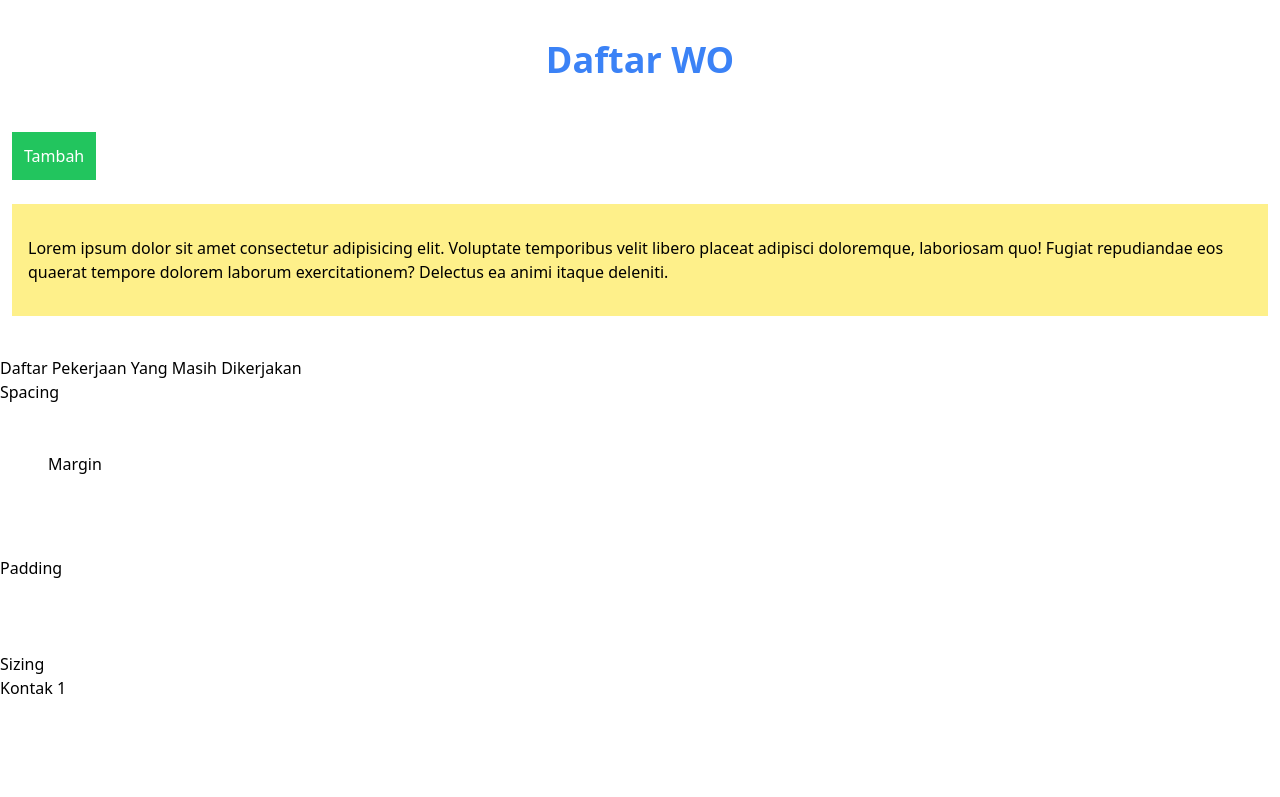
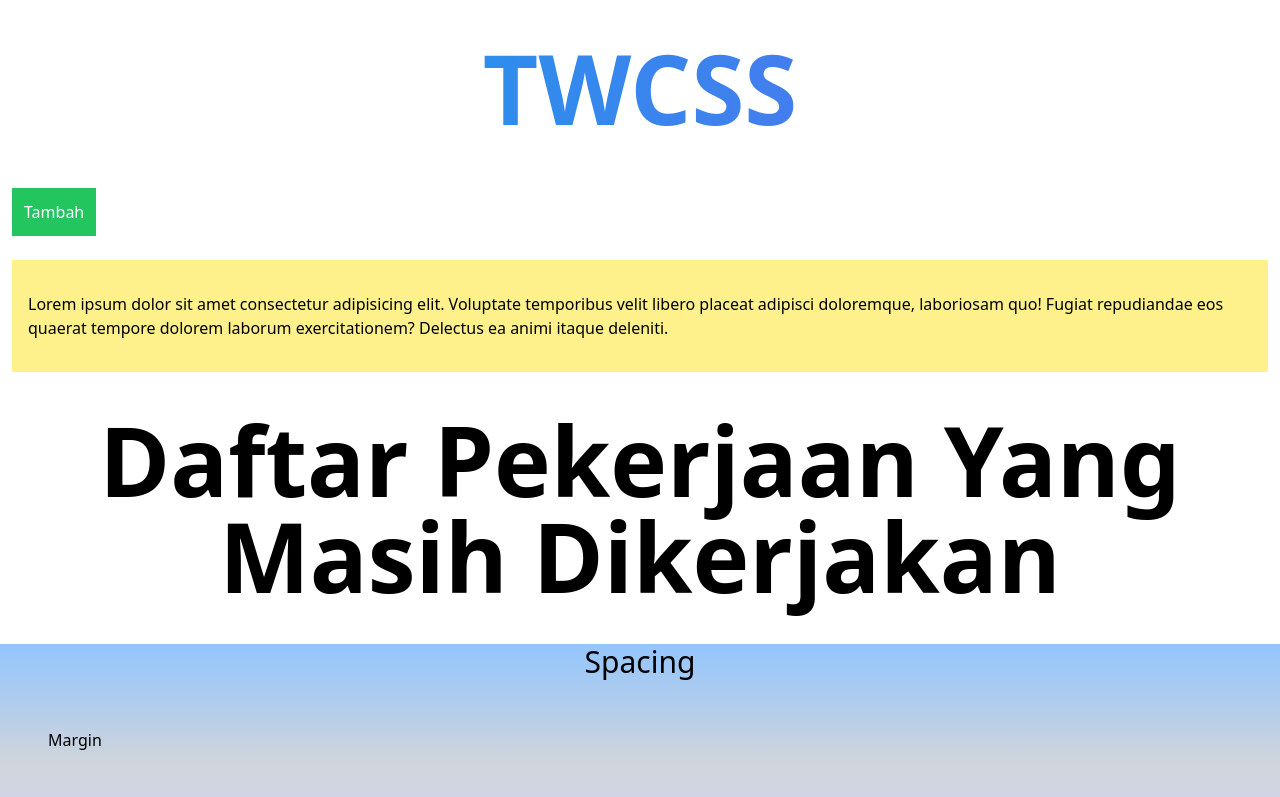
Before and after one commit to aprianto2gi/belajar_tailwind, a website: page public/index.html in a window 1280 px wide. Shown: the top 797 px of the page. Drawn offline with Linux system fonts and the light colour scheme.

Commit message:
Basic Utility

```diff
--- a/public/index.html
+++ b/public/index.html
@@ -29,22 +29,22 @@
     </script>
 </head>
 <body>
-    <h1 class="text-center text-4xl font-bold my-10 text-blue-500">Daftar WO</h1>
+    <h1 class="text-center text-8xl font-bold my-10 bg-gradient-to-r from-sky-500 to-indigo-500 bg-clip-text text-transparent">TWCSS</h1>
     <section class="mb-10">
         <a href="" class="bg-green-500 p-3 text-white inline-block m-3 hover:bg-green-600">Tambah</a>
         <p class="bg-yellow-200 m-3 p-4 py-8">Lorem ipsum dolor sit amet consectetur adipisicing elit. Voluptate temporibus velit libero placeat adipisci doloremque, laboriosam quo! Fugiat repudiandae eos quaerat tempore dolorem laborum exercitationem? Delectus ea animi itaque deleniti.</p>
     </section>
 
-    <h1>Daftar Pekerjaan Yang Masih Dikerjakan</h1>
-    <section class="mb-10">
-        <h2>Spacing</h2>
+    <h1 class="text-8xl font-bold text-center my-10">Daftar Pekerjaan Yang Masih Dikerjakan</h1>
+    <section class="mb-10 bg-gradient-to-t from-indigo-200 via-gray-300 to-blue-300">
+        <h2 class="text-3xl text-center">Spacing</h2>
         <div class="m-12">Margin</div>
         <div class="py-8">Padding</div>
     </section>
 
-    <section class="mb-10">
-        <h2>Sizing</h2>
-        <div class="w-32 h-32">Kontak 1</div>
+    <section class="mb-10 bg-gradient-to-r from-cyan-500 to-blue-500">
+        <h2 class="text-3xl text-center">Sizing</h2>
+        <div class="w-32 h-32 bg-yellow-300">Kontak 1</div>
     </section>
 
     <section class="mb-10 max-w-3xl mx-auto">
```
Also changed, not shown: public/css/style.css.
